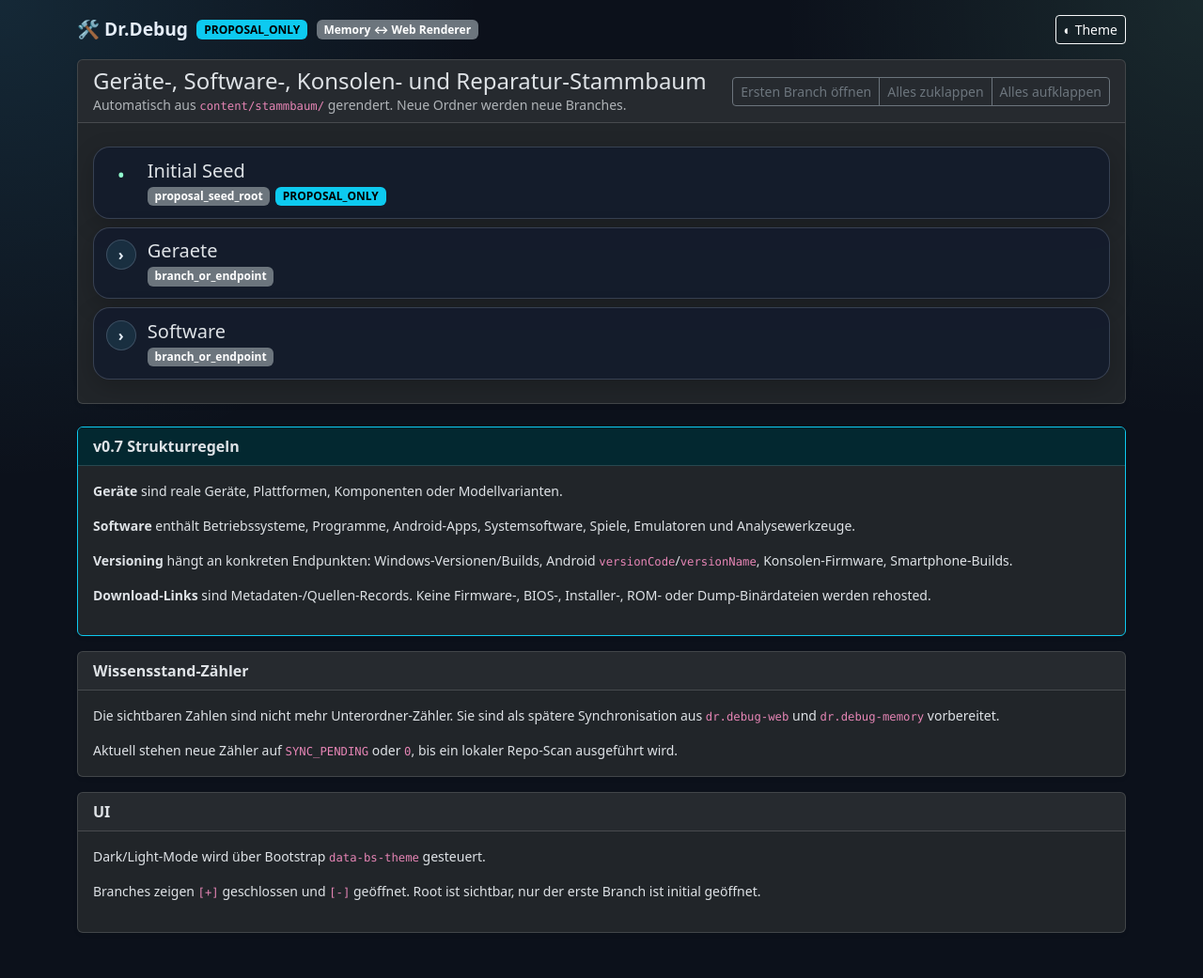
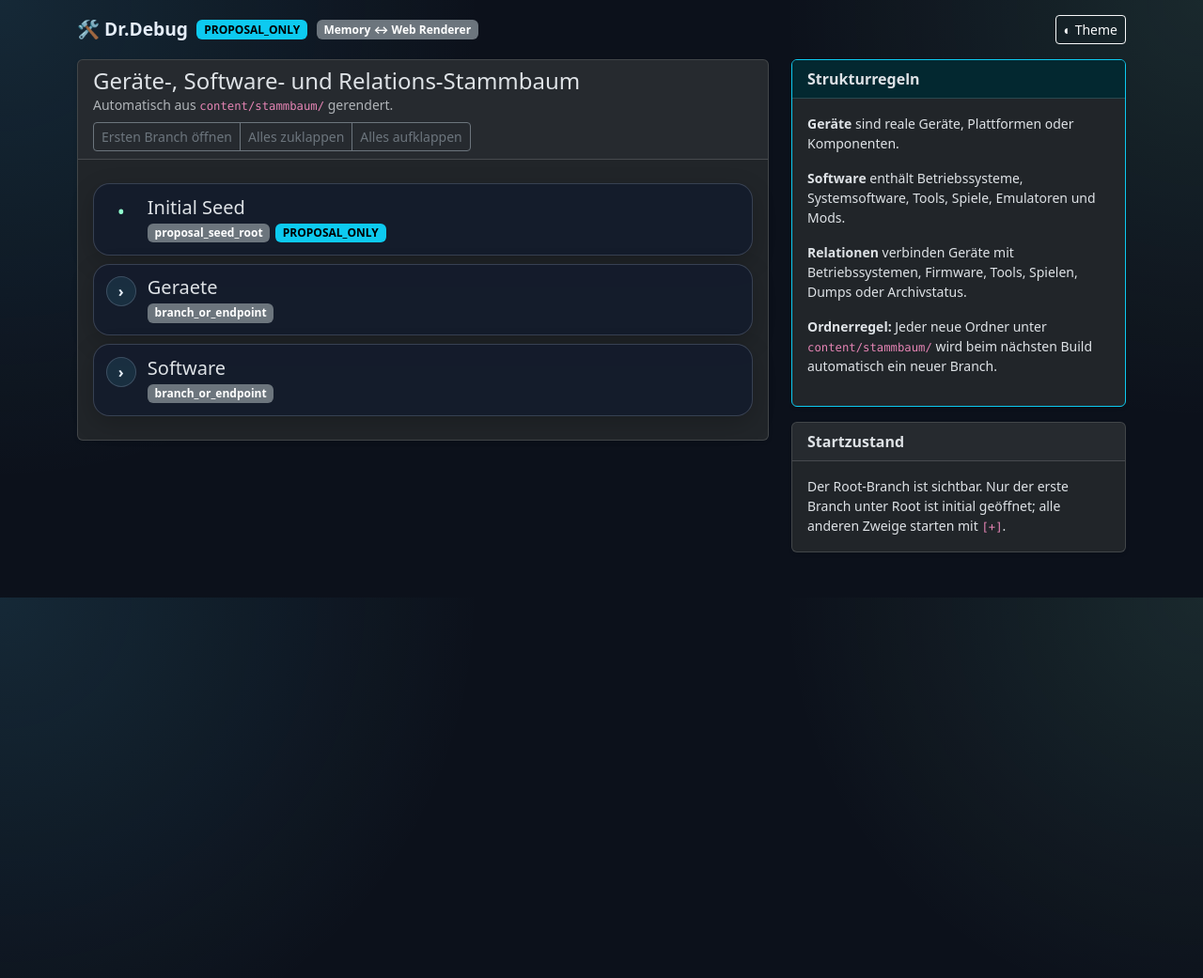
Before and after one commit to n-e-o-w-u-l-f/dr.debug-web, a Jekyll site: the page built from index.html, in a window 1280 px wide. Shown: the whole page at 94% size. Built offline with Jekyll 4.4.1, drawn with Linux system fonts in a browser that asks for light colours; after the commit the page ends 900 px from its top, so only the background shows below that.

Commit message:
Update index.html

```diff
--- a/index.html
+++ b/index.html
@@ -4,12 +4,12 @@ title: Dr.Debug Stammbaum
 ---
 
 <div class="row g-4">
-  <section class="col-12 col-xxl-9">
-    <div class="card shadow-sm tree-card">
+  <section class="col-12 col-xl-8">
+    <div class="card shadow-sm">
       <div class="card-header d-flex flex-wrap align-items-center gap-2 justify-content-between">
         <div>
-          <h1 class="h4 mb-0">Geräte-, Software-, Konsolen- und Reparatur-Stammbaum</h1>
-          <p class="small text-body-secondary mb-0">Automatisch aus <code>content/stammbaum/</code> gerendert. Neue Ordner werden neue Branches.</p>
+          <h1 class="h4 mb-0">Geräte-, Software- und Relations-Stammbaum</h1>
+          <p class="small text-muted mb-0">Automatisch aus <code>content/stammbaum/</code> gerendert.</p>
         </div>
         <div class="btn-group btn-group-sm" role="group" aria-label="Baumsteuerung">
           <button class="btn btn-outline-secondary" type="button" data-tree-action="expand-first">Ersten Branch öffnen</button>
@@ -25,30 +25,21 @@ title: Dr.Debug Stammbaum
     </div>
   </section>
 
-  <aside class="col-12 col-xxl-3">
+  <aside class="col-12 col-xl-4">
     <div class="card border-info shadow-sm">
-      <div class="card-header bg-info-subtle fw-semibold">v0.7 Strukturregeln</div>
+      <div class="card-header bg-info-subtle fw-semibold">Strukturregeln</div>
       <div class="card-body small">
-        <p><strong>Geräte</strong> sind reale Geräte, Plattformen, Komponenten oder Modellvarianten.</p>
-        <p><strong>Software</strong> enthält Betriebssysteme, Programme, Android-Apps, Systemsoftware, Spiele, Emulatoren und Analysewerkzeuge.</p>
-        <p><strong>Versioning</strong> hängt an konkreten Endpunkten: Windows-Versionen/Builds, Android <code>versionCode</code>/<code>versionName</code>, Konsolen-Firmware, Smartphone-Builds.</p>
-        <p><strong>Download-Links</strong> sind Metadaten-/Quellen-Records. Keine Firmware-, BIOS-, Installer-, ROM- oder Dump-Binärdateien werden rehosted.</p>
+        <p><strong>Geräte</strong> sind reale Geräte, Plattformen oder Komponenten.</p>
+        <p><strong>Software</strong> enthält Betriebssysteme, Systemsoftware, Tools, Spiele, Emulatoren und Mods.</p>
+        <p><strong>Relationen</strong> verbinden Geräte mit Betriebssystemen, Firmware, Tools, Spielen, Dumps oder Archivstatus.</p>
+        <p><strong>Ordnerregel:</strong> Jeder neue Ordner unter <code>content/stammbaum/</code> wird beim nächsten Build automatisch ein neuer Branch.</p>
       </div>
     </div>
 
     <div class="card mt-3 shadow-sm">
-      <div class="card-header fw-semibold">Wissensstand-Zähler</div>
+      <div class="card-header fw-semibold">Startzustand</div>
       <div class="card-body small">
-        <p>Die sichtbaren Zahlen sind nicht mehr Unterordner-Zähler. Sie sind als spätere Synchronisation aus <code>dr.debug-web</code> und <code>dr.debug-memory</code> vorbereitet.</p>
-        <p class="mb-0">Aktuell stehen neue Zähler auf <code>SYNC_PENDING</code> oder <code>0</code>, bis ein lokaler Repo-Scan ausgeführt wird.</p>
-      </div>
-    </div>
-
-    <div class="card mt-3 shadow-sm">
-      <div class="card-header fw-semibold">UI</div>
-      <div class="card-body small">
-        <p>Dark/Light-Mode wird über Bootstrap <code>data-bs-theme</code> gesteuert.</p>
-        <p>Branches zeigen <code>[+]</code> geschlossen und <code>[-]</code> geöffnet. Root ist sichtbar, nur der erste Branch ist initial geöffnet.</p>
+        <p class="mb-0">Der Root-Branch ist sichtbar. Nur der erste Branch unter Root ist initial geöffnet; alle anderen Zweige starten mit <code>[+]</code>.</p>
       </div>
     </div>
   </aside>
```
